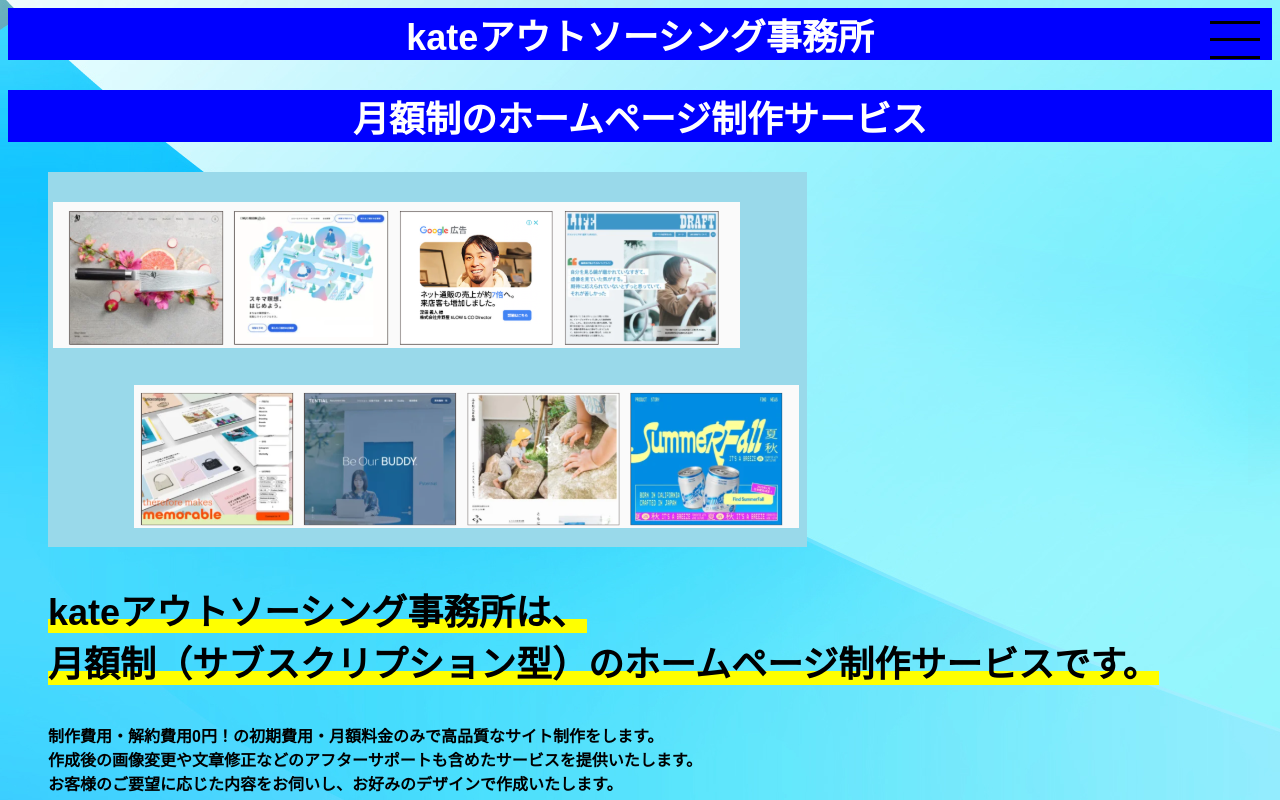
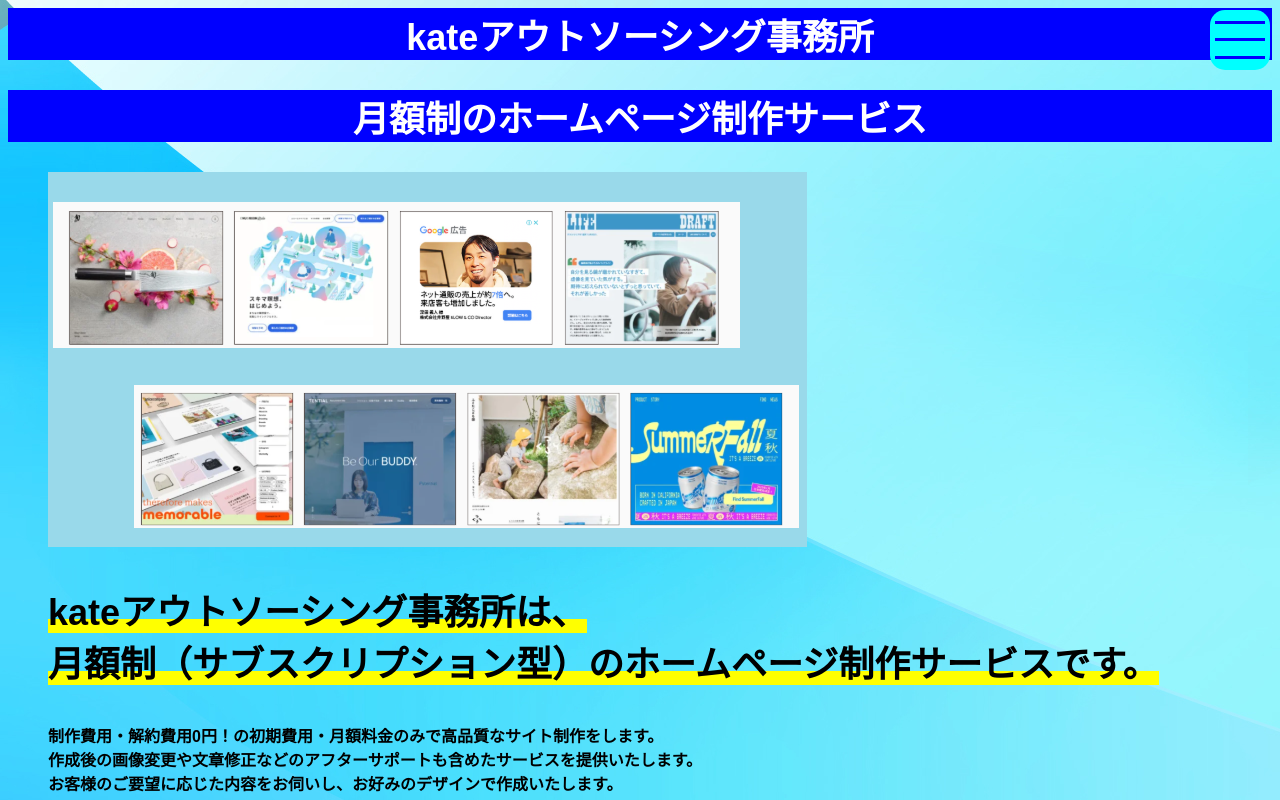
Before and after one commit to katetsuji/kate-outsourcing-office, a plain HTML site: page index.html in a window 1280 px wide. Shown: the top 800 px of the page. Drawn offline with nearby package versions, Linux system fonts and the light colour scheme.

Commit message:
Update style.css

```diff
--- a/css/style.css
+++ b/css/style.css
@@ -120,40 +120,54 @@ a:active {
 hamburger(ハンバーガーアイコン)
 =================================== */
 .hamburger {
-  position: absolute;
-  right: 20px;
-  top: 20px;
-  width: 50px;
-  height: 40px;
+  position: fixed;
+  right: 10px;
+  top: 10px;
+  width: 60px;
+  height: 60px;
+
+  background: aqua;
+  border-radius: 15px;
+  display: flex;
+  justify-conetent: center
+  align-items: center;
+
   cursor: pointer;
   z-index: 300;
 }
 
 .hamburger__line {
-  position: absolute;
+  position: fixed;
+
   width: 50px;
   height: 3px;
-  right: 0;
-  background-color: #000;
+  right: 15px;
+
+  background-color: blue;
+
+  justify-conetent: center
+  align-items: center;
+
+
   transition: all 0.5s;
 }
 
 .hamburger__line--1 {
-  top: 1px;
+  top: 21px;
 }
 
 .hamburger__line--2 {
-  top: 18px;
+  top: 38px;
 }
 
 .hamburger__line--3 {
-  top: 36px;
+  top: 56px;
 }
 
 /*ハンバーガーがクリックされたら*/
 .open .hamburger__line--1 {
   transform: rotate(-45deg);
-  top: 11px;
+  top: 37px;
 }
 
 .open .hamburger__line--2 {
@@ -162,7 +176,7 @@ hamburger(ハンバーガーアイコン)
 
 .open .hamburger__line--3 {
   transform: rotate(45deg);
-  top: 11px;
+  top: 37px;
 }
 
 
```
